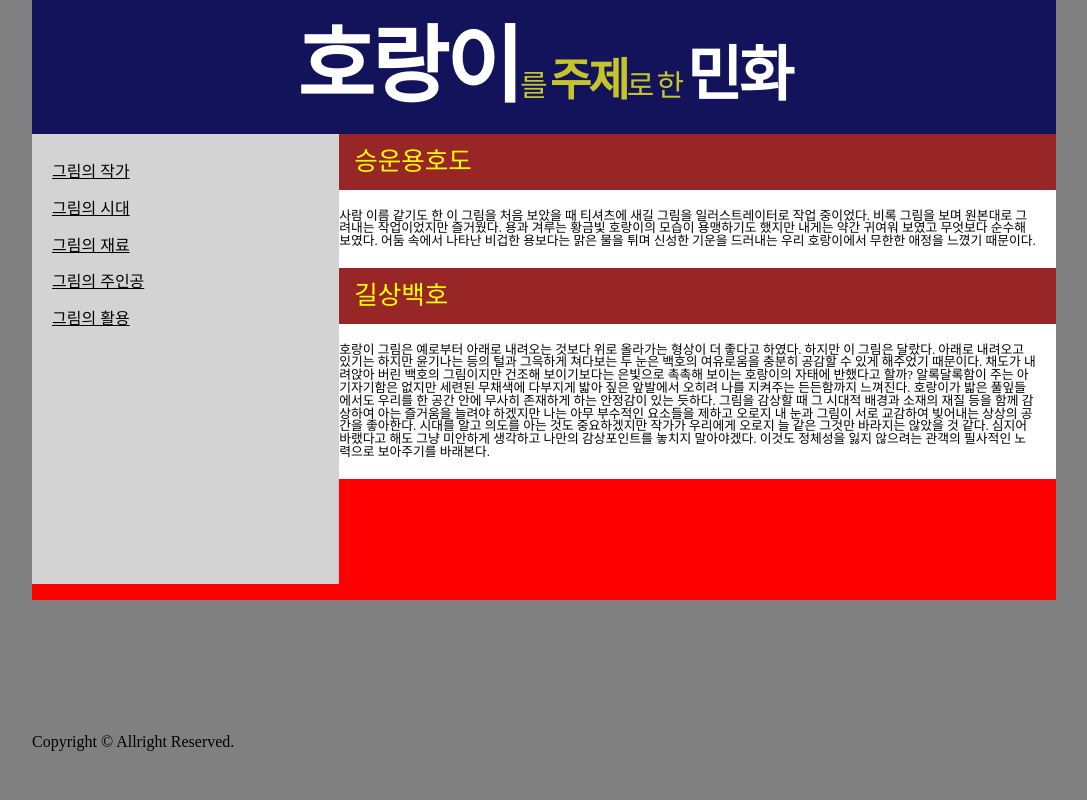
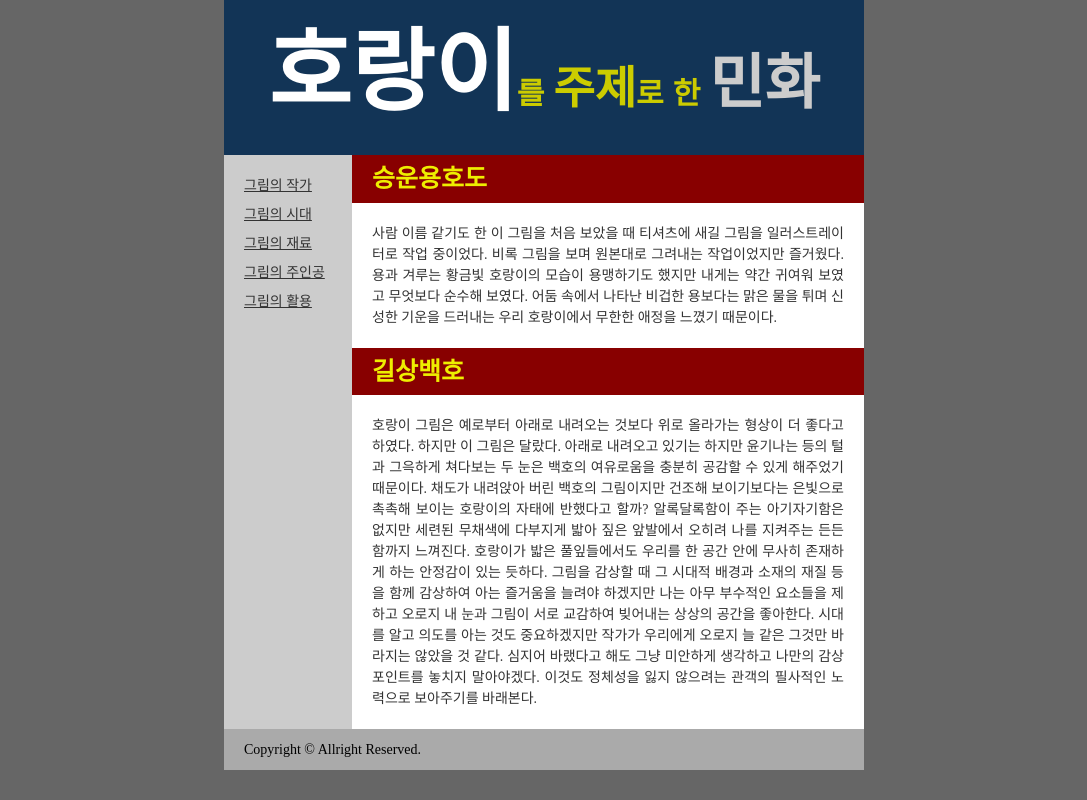
Before and after one commit to yusabeom/html-css-study-240122, a plain HTML site: page 2.CSS/9.position/실습3.html in a window 1280 px wide. Shown: the whole page, without its empty margins (96-1183 px from the left). Drawn offline with nearby package versions, Linux system fonts and the light colour scheme.

Commit message:
변경사항 수정

```diff
--- a/2.CSS/9.position/tiger.css
+++ b/2.CSS/9.position/tiger.css
@@ -1,65 +1,95 @@
 @import url(../../common.css);
 
+/* base style */
 body {
-    background: gray;
+  background: #666;
+  font-size: 14px;
+  line-height: 1.5;
+  color: #333;
+  font-family: '굴림', 'Gulim', serif;
 }
+
 #wrapper {
-    width: 80%;
-    height: 600px;
-    background: red;
-    margin: 0 auto 0;
+  width: 50%;
+  margin: 0 auto;
 }
-h1 {
-    box-sizing: border-box;
-    height: 25%;
-    background: rgb(19, 19, 92);
-    text-align: center;
-    font-size: 30px;
-    color: rgb(197, 197, 43);
-    font-family: sans-serif , serif;
-    padding: 25px;
-    letter-spacing: -3px;
 
+/* header style */
+header {
+  background: #123456;
+  padding: 10px;
+  color: #fff;
 }
-h1 strong {
-    color: white;
-    font-size: 2.8em;
-    font-weight: bold;
+
+header h1 {
+  font-size: 30px;
+  font-weight: 700;
+  color: #cc0;
+  text-align: center;
+  font-family: 'Jua', cursive;
 }
-h1 span {
-    font-size: 1.5em;
-    font-weight: bold;
+
+header h1 strong {
+  font-size: 3em;
+  color: #fff;
 }
-h1 em {
-    color: white;
-    font-size: 2em;
-    font-weight: bold;
+
+header h1 span {
+  font-size: 1.5em;
 }
+
+header h1 em {
+  font-size: 2em;
+  color: #ccc;
+}
+
+/* container style */
 .container {
-    width: 100%;
-    height: 100%;
+  background: #ccc;
 }
-.menu {
-    box-sizing: border-box;
-    width: 30%;
-    height: 75%;
-    background: lightgray;
-    float: left;
-    padding: 20px;
-    line-height: 2.3;
-    text-decoration: underline;
+
+.container .menu {
+  float: left;
+  width: 20%;
+  padding: 20px;
 }
-div h2 {
-    text-indent: 15px;
-    padding: 15px;
-    background: rgb(153, 38, 38);
-    font-size: 1.6em;
-    color: yellow;
-    font-family: cursive;
+
+.container .menu li {
+  margin-bottom: 8px;
+  text-decoration: underline;
 }
-div p {
-    background: white;
-    box-sizing: border-box;
-    font-size: 0.8em;
-    padding: 20px;
+
+.container .menu li a:hover {
+  color: #662;
+  border-bottom: 1px dashed #662;
 }
+
+.container .content {
+  background: #fff;
+  float: right;
+  width: 80%;
+}
+
+.container .content h2 {
+  background: #800;
+  color: #ee0;
+  font-size: 25px;
+  font-weight: 700;
+  padding: 5px 20px;
+  font-family: '궁서', cursive;
+}
+
+.container .content p {
+  padding: 20px;
+  text-align: justify;
+}
+
+/* footer style */
+footer {
+  background: #aaa;
+  padding: 10px 20px;
+}
+
+footer address {
+  color: #000;
+}
--- a/common.css
+++ b/common.css
@@ -1,19 +1,26 @@
+@import url('https://cdn.jsdelivr.net/npm/reset-css@5.0.1/reset.min.css');
+@import url('https://fonts.googleapis.com/css2?family=Jua&display=swap');
 
-/*  공용 CSS 파일에 공통적으로 지정할 스타일을 모아놓고
-    간단하게 링크를 통해 불러올 수 있습니다. */
-    @import url('https://cdn.jsdelivr.net/npm/reset-css@5.0.1/reset.min.css');
-    @import url('https://fonts.googleapis.com/css2?family=Jua&display=swap');
+/*
+  공용 css 파일에 공통적으로 지정할 스타일을 모아놓고
+  간단하게 링크를 통해 불러올 수 있습니다.
+*/
 
+* {
+  box-sizing: border-box;
+}
+
+body {
+  font-size: 18px;
+}
 
 a {
-    text-decoration: none;
-    color: inherit;
+  color: inherit;
+  text-decoration: none;
 }
-.clearfix {
-    content: '';
-    display: block;
-    clear: both;
+
+.clearfix::after {
+  content: '';
+  display: block;
+  clear: both;
 }
-* {
-    box-sizing: border-box;
-}
```
